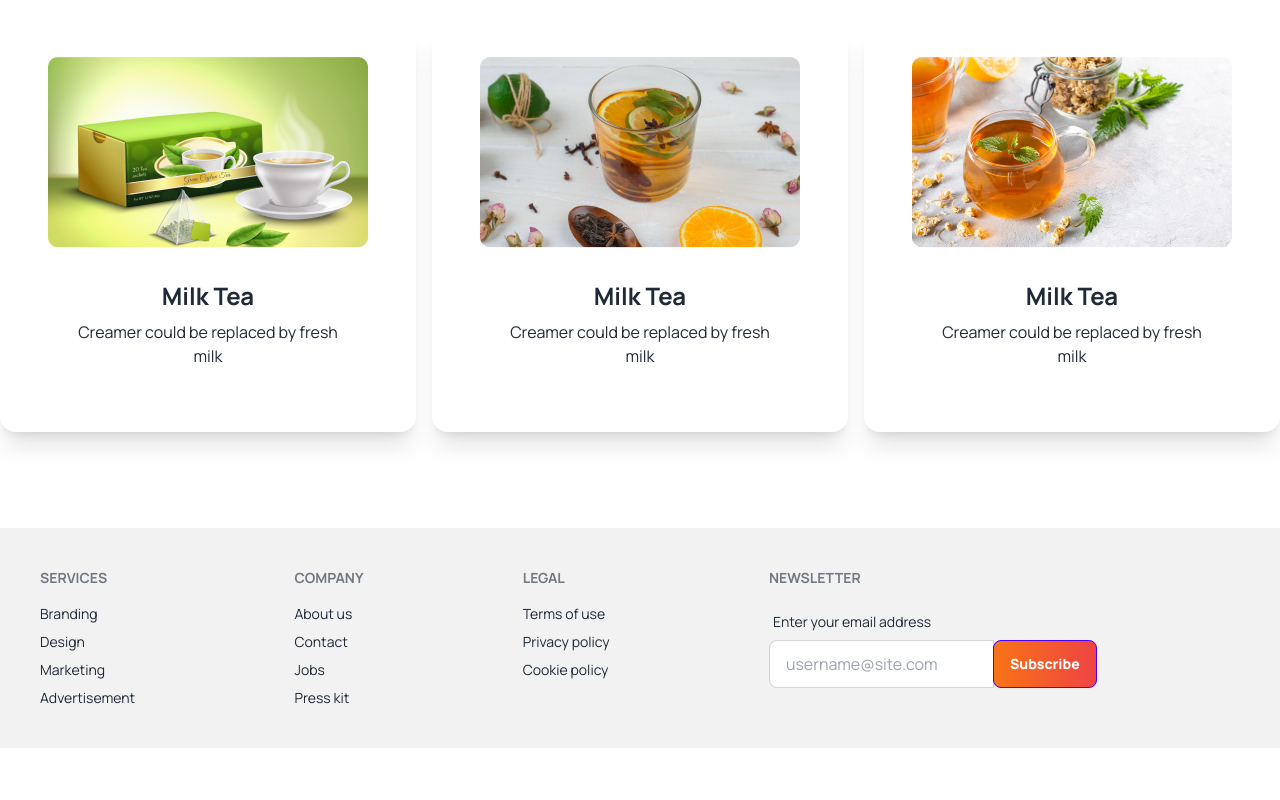
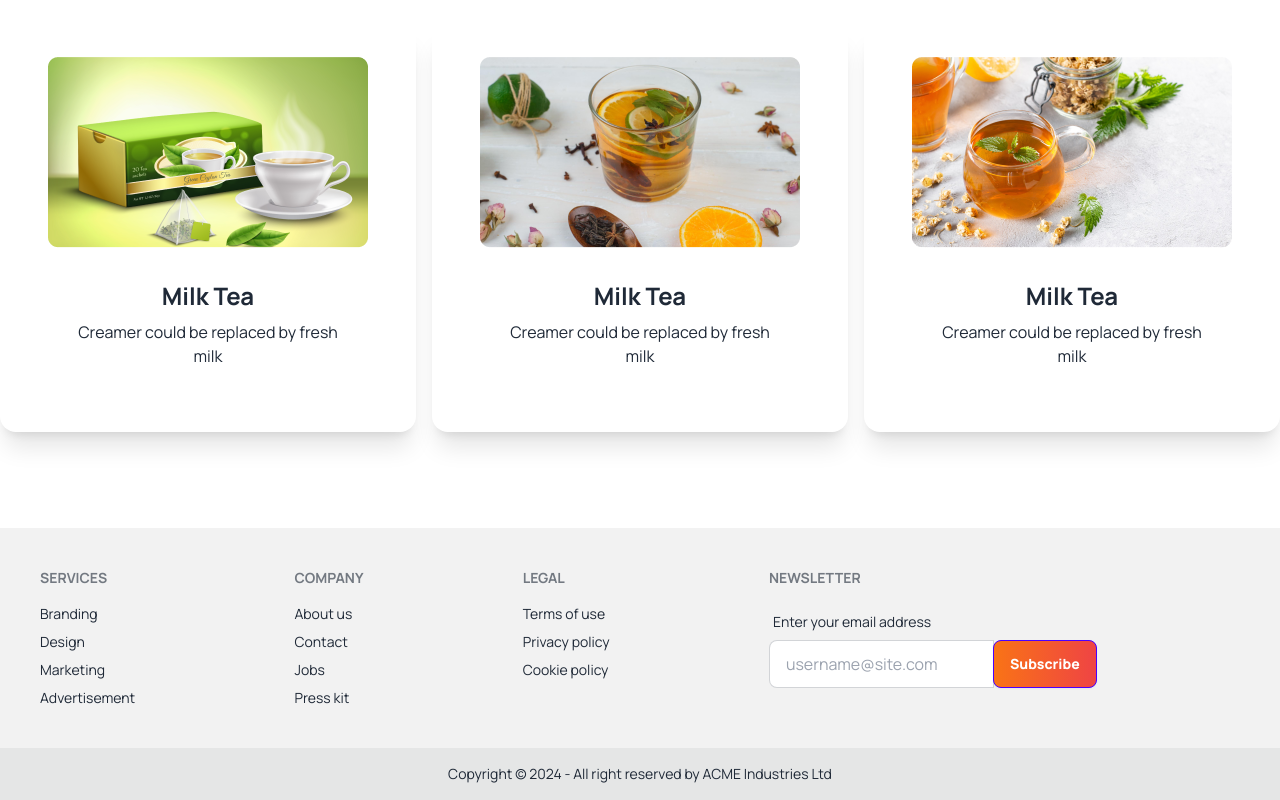
Before and after one commit to jhraju1122/tea-house-with--tailwind, a plain HTML site: page index.html in a window 1280 px wide. Shown: the part 3549-4349 px from the top of the page. Before the commit the page ends 4297 px from the top, so only its background shows below. Drawn offline with nearby package versions, Linux system fonts and the light colour scheme.

Commit message:
footer update

```diff
--- a/index.html
+++ b/index.html
@@ -245,6 +245,7 @@
     </main>
 
     <footer class="footer p-10 bg-base-200 text-base-content">
+
         <nav>
           <header class="footer-title">Services</header>
           <a class="link link-hover">Branding</a>
@@ -279,7 +280,14 @@
             </div>
           </fieldset>
         </form>
+
+
+
     </footer>
-
+    <footer class="footer footer-center p-4 bg-base-300 text-base-content">
+      <aside>
+        <p>Copyright © 2024 - All right reserved by ACME Industries Ltd</p>
+      </aside>
+   </footer>
 </body>
 </html>
```
Lines whose indentation alone changed are shown as unchanged.
